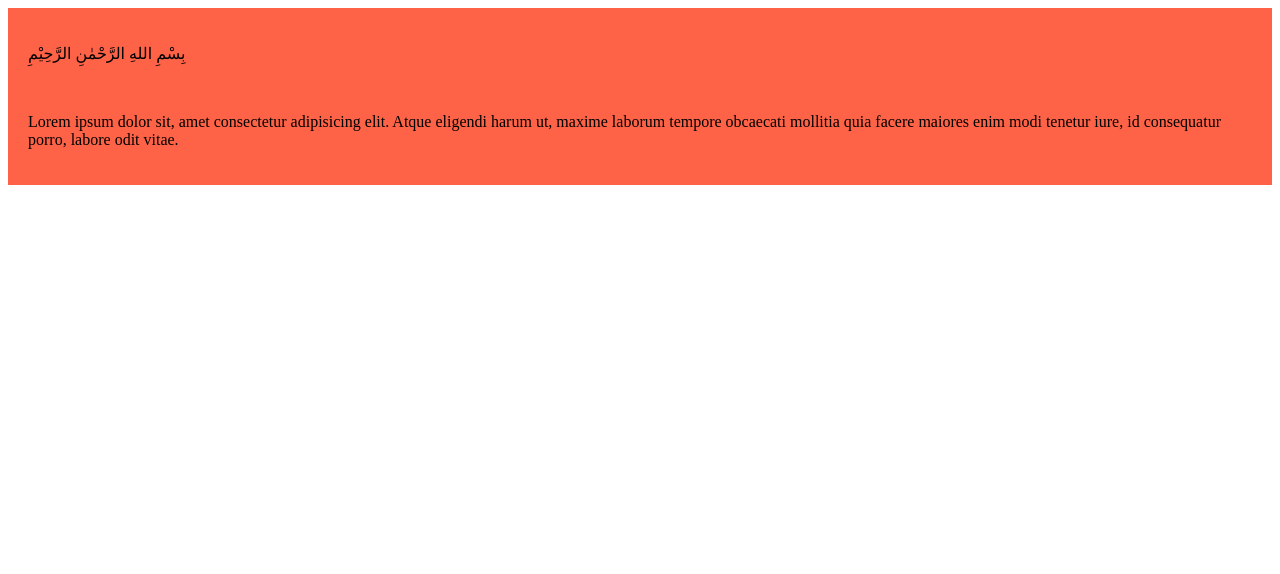
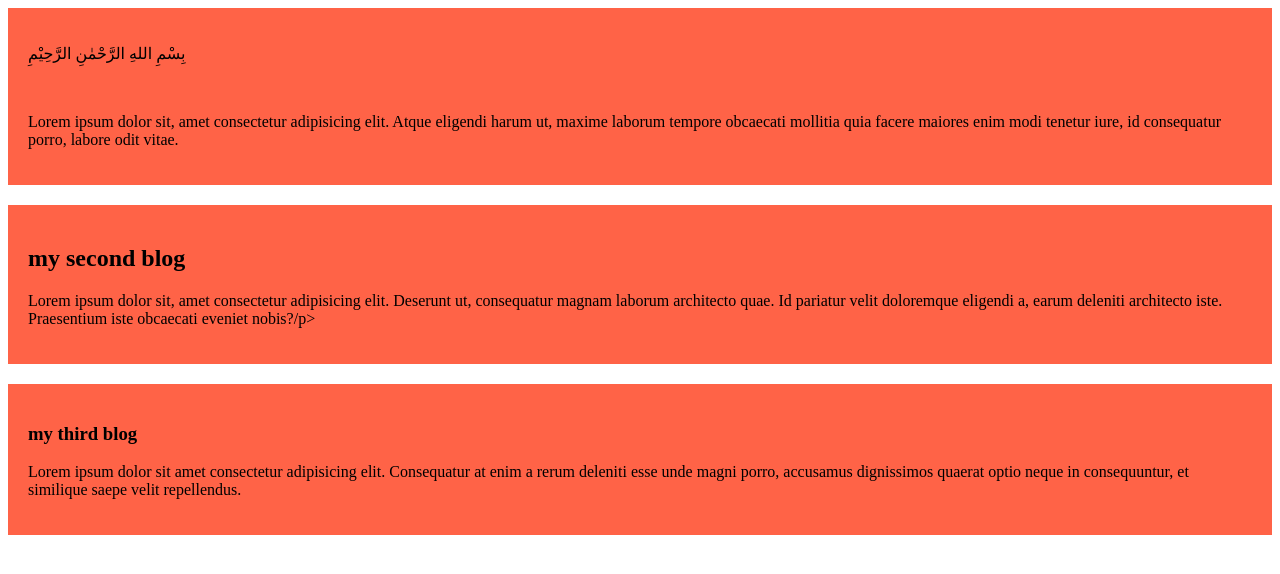
Before and after one commit to infan11/my-first-github-repo, a plain HTML site: page index.html in a window 1280 px wide. Drawn offline with Linux system fonts and the light colour scheme.

Commit message:
added the second and the third blog

```diff
--- a/index.html
+++ b/index.html
@@ -12,5 +12,12 @@
         <br>
         <p>Lorem ipsum dolor sit, amet consectetur adipisicing elit. Atque eligendi harum ut, maxime laborum tempore obcaecati mollitia quia facere maiores enim modi tenetur iure, id consequatur porro, labore odit vitae.</p>
     </div>
+    <div>
+        <h2>my second blog</h2>
+        <p>Lorem ipsum dolor sit, amet consectetur adipisicing elit. Deserunt ut, consequatur magnam laborum architecto quae. Id pariatur velit doloremque eligendi a, earum deleniti architecto iste. Praesentium iste obcaecati eveniet nobis?/p>
+    </div>
+    <div><h3>my third blog</h3>
+      <p>Lorem ipsum dolor sit amet consectetur adipisicing elit. Consequatur at enim a rerum deleniti esse unde magni porro, accusamus dignissimos quaerat optio neque in consequuntur, et similique saepe velit repellendus.</p>
+    </div>
 </body>
 </html>
--- a/styles/blog.css
+++ b/styles/blog.css
@@ -1,4 +1,5 @@
 div{
     background-color: tomato;
     padding: 20px;
+    margin-bottom: 20px;
 }
```
